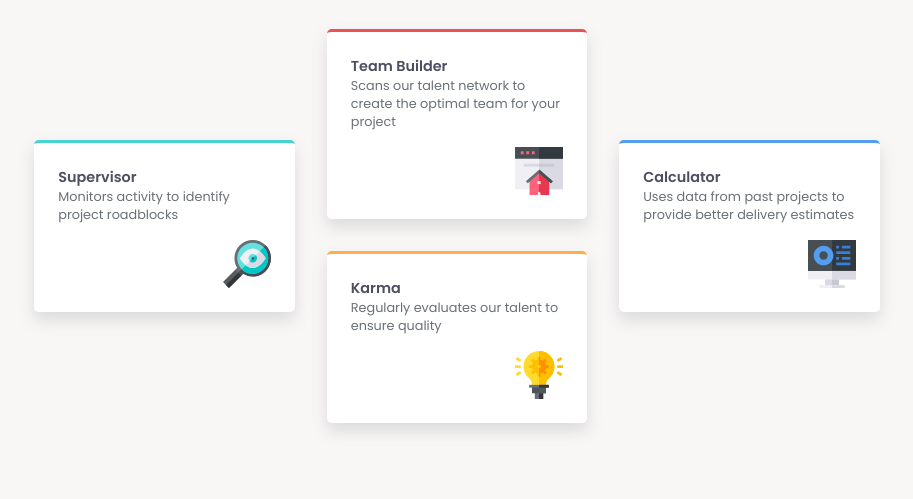
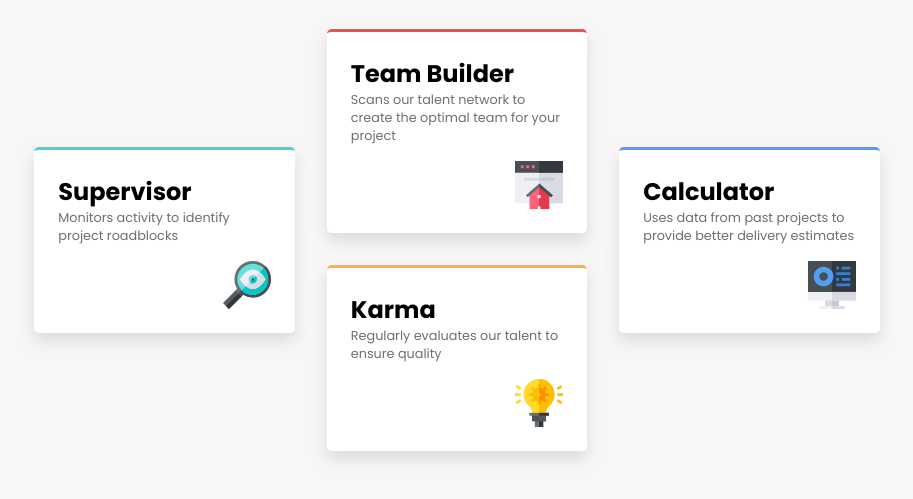
Before and after one commit to sazzadkhan99/four-card-feature-section-master, a plain HTML site: page index.html in a window 1280 px wide. Shown: the part 181-680 px from the top of the page, without its empty margins (183-1096 px from the left). Drawn offline with Linux system fonts and the light colour scheme.

Commit message:
Update index.html

```diff
--- a/index.html
+++ b/index.html
@@ -22,39 +22,32 @@
       <div class="card">
 
         <div class="supervisor box">
-          <h4>Supervisor</h4>
+          <h2>Supervisor</h2>
           <p>Monitors activity to identify project roadblocks</p>
           <img src="images/icon-supervisor.svg" alt="Supervisor Image">
         </div>
 
         <div class="center_card">
           <div class="builder box">
-            <h4>Team Builder</h4>
+            <h2>Team Builder</h2>
             <p>  Scans our talent network to create the optimal team for your project</p>
             <img src="images/icon-team-builder.svg" alt="Builder Image">
           </div>
 
           <div class="karma box">
-            <h4>Karma</h4>
+            <h2>Karma</h2>
             <p>Regularly evaluates our talent to ensure quality</p>
             <img src="images/icon-karma.svg" alt="Karma Image">
           </div>
         </div>
 
         <div class="calculator box">
-        <h4>Calculator</h4>
+        <h2>Calculator</h2>
         <p>Uses data from past projects to provide better delivery estimates</p>
         <img src="images/icon-calculator.svg" alt="Calculator Image">
         </div>
-
       </div>
-
-
     </section>
-
   </main>
-
-
-
 </body>
 </html>
```
